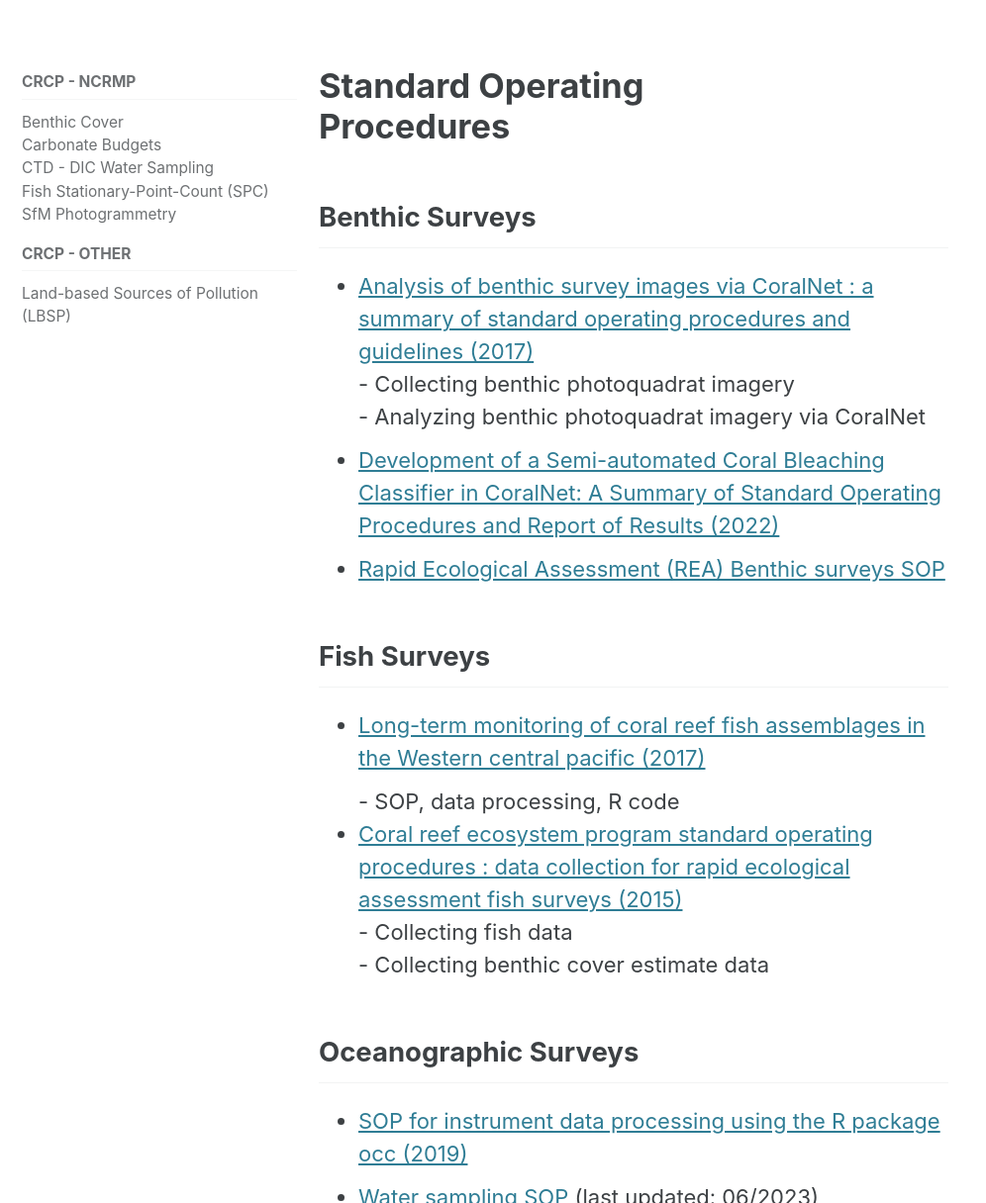
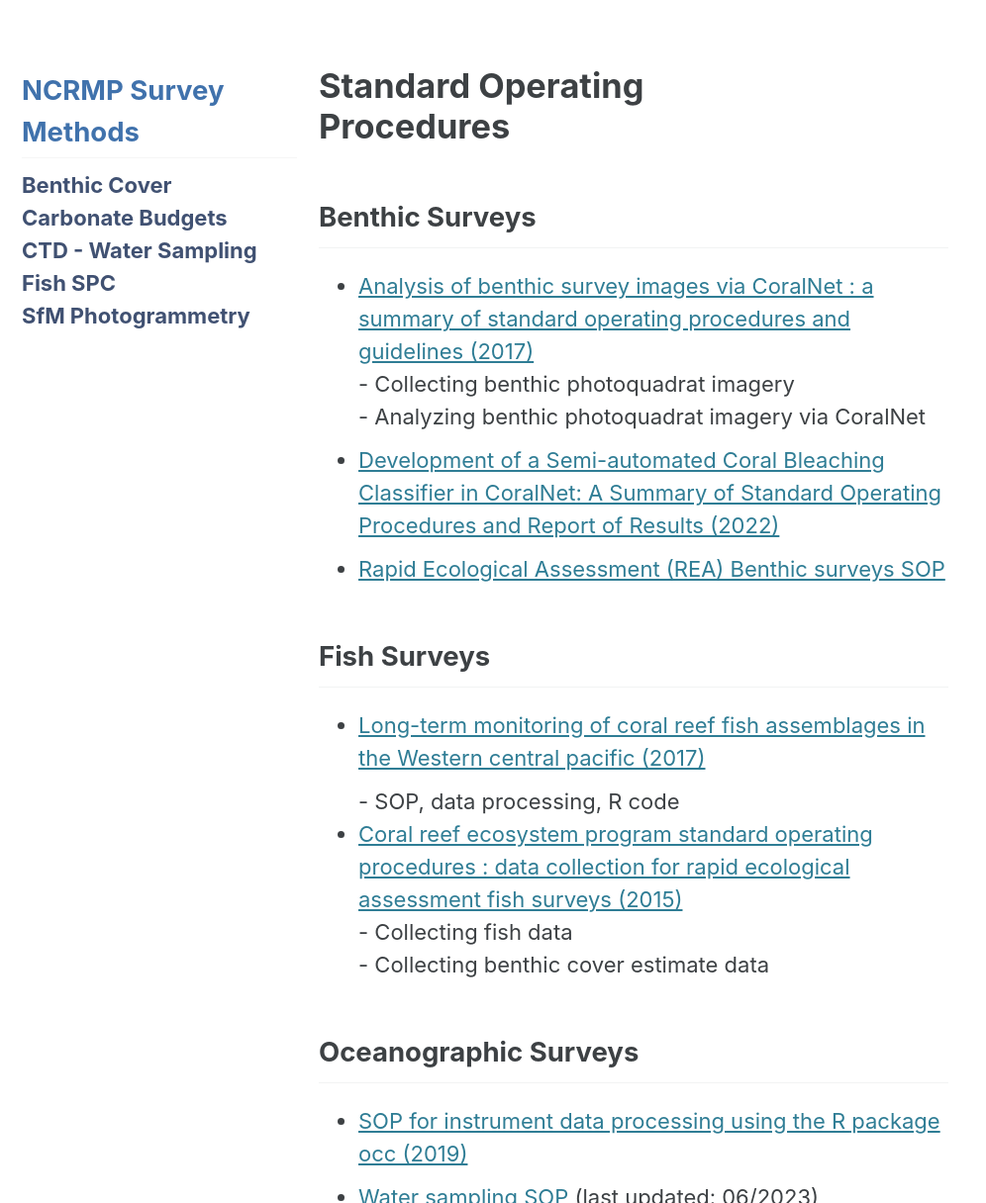
Before and after one commit to noaa-pifsc/esd-arp-resources, a Jekyll site: the page built from _pages/sops.md, in a window 1280 px wide and 1400 px high, scrolled down 205 px. Shown: the part 184-1400 px from the top of the window at 99% size, without its empty margins (0-996 px from the left). Built offline with Jekyll 4.4.1, drawn with Linux system fonts in a browser that asks for light colours; cached includes are drawn as plain includes.

Commit message:
comms updates

```diff
--- a/_data/navigation.yml
+++ b/_data/navigation.yml
@@ -12,7 +12,7 @@ main:
     url: /about/
 
 docs:
-  - title: CRCP - NCRMP
+  - title: NCRMP Survey Methods
     children:
  #     - title: "Coral Demography"
  #       url: /surveys/ctdh2o_survey_template
@@ -20,9 +20,9 @@ docs:
         url: /surveys/benthic_cover
       - title: "Carbonate Budgets"
         url: /surveys/carbonate_budgets
-      - title: "CTD - DIC Water Sampling"
+      - title: "CTD - Water Sampling"
         url: /surveys/ctdh2o
-      - title: "Fish Stationary-Point-Count (SPC)"
+      - title: "Fish SPC"
         url: /surveys/fish_spc
       - title: "SfM Photogrammetry"
         url: /surveys/sfm
@@ -31,10 +31,10 @@ docs:
 #        url: /surveys/strs
 #      - title: "Carbonate budgets"
 #        url: /surveys/carbonate-budgets
-  - title: CRCP - OTHER
-    children:
-      - title: "Land-based Sources of Pollution (LBSP)"
-        url: /surveys/lbsp
+#  - title: CRCP - OTHER
+#    children:
+#      - title: "Land-based Sources of Pollution (LBSP)"
+#        url: /surveys/lbsp
 
  # - title: Alt Templates
  #   children:
--- a/_includes/nav_list
+++ b/_includes/nav_list
@@ -1,7 +1,10 @@
 <nav class="nav__list">
-  {% if page.sidebar.title %}<h3 class="nav__title" style="padding-left: 0;">{{ page.sidebar.title }}</h3>{% endif %}
+  {% if page.sidebar.title %}
+    <h3 class="nav__title" style="padding-left: 0;">{{ page.sidebar.title }}</h3>
+  {% endif %}
   <input id="ac-toc" name="accordion-toc" type="checkbox" />
   <label for="ac-toc">{{ site.data.ui-text[site.locale].menu_label | default: "Toggle Menu" }}</label>
+
   <ul class="nav__items">
     {% for navname in include.nav %}
       {% assign navigation = site.data.navigation[navname] %}
@@ -12,6 +15,10 @@
           {% else %}
             <span class="nav__sub-title">{{ nav.title }}</span>
           {% endif %}
+
+          {%- if nav.subtitle -%}
+            <div class="nav__subtitle">{{ nav.subtitle }}</div>
+          {%- endif -%}
 
           {% if nav.children != null %}
           <ul>
--- a/assets/css/main.scss
+++ b/assets/css/main.scss
@@ -7,3 +7,52 @@ search: false
 
 @import "minimal-mistakes/skins/{{ site.minimal_mistakes_skin | default: 'default' }}"; // skin
 @import "minimal-mistakes"; // main partials
+
+/* Sidebar overall text */
+.sidebar {
+    color: #001743; // general sidebar text color
+    font-size: 1rem;
+    font-weight: bold;         // Make it bold
+
+  }
+
+/* Make sidebar navigation section titles larger */
+.sidebar .nav__sub-title {
+    font-size: 1.25rem;   // or try 1.5rem for even bigger
+    font-weight: bold;    // optional
+    color: #004391;        // optional: set a custom color
+    text-transform: none; // optional: remove all caps
+  }
+
+  /* Targeting the site title in the sidebar */
+.sidebar .site-title {
+    font-size: 2rem;           // Increase site title size (adjust to your liking)
+    color: #003087;            // Change color (optional)
+    font-weight: bold;         // Make title bold (optional)
+    margin-bottom: 1rem;       // Adjust space below the title
+  }
+
+  /* Targeting other parent/section elements in the sidebar (e.g., for widgets) */
+.sidebar__header {
+    font-size: 1.25rem;        // Larger size for section headers
+    color: #444;               // Change color (optional)
+    font-weight: bold;         // Make it bold
+  }
+
+
+  /* Navigation links */
+.sidebar .nav__list a {
+    color: #001743;            // Change link color
+    font-size: 1rem;        // Adjust link size
+  }
+
+.sidebar .nav__list a:hover {
+    color: #0085CA;         // Hover color for links
+  }
+
+  /* Optional: navigation section titles */
+.sidebar .nav__title {
+    color: #888;            // Subsection headers (like "Posts", "Categories")
+    font-size: 0.95rem;
+    text-transform: uppercase;
+  }
```
Also changed, not shown: _pages/accessdata.md (+9 -4 lines), _pages/occ_team.md (+3 -0 lines).
